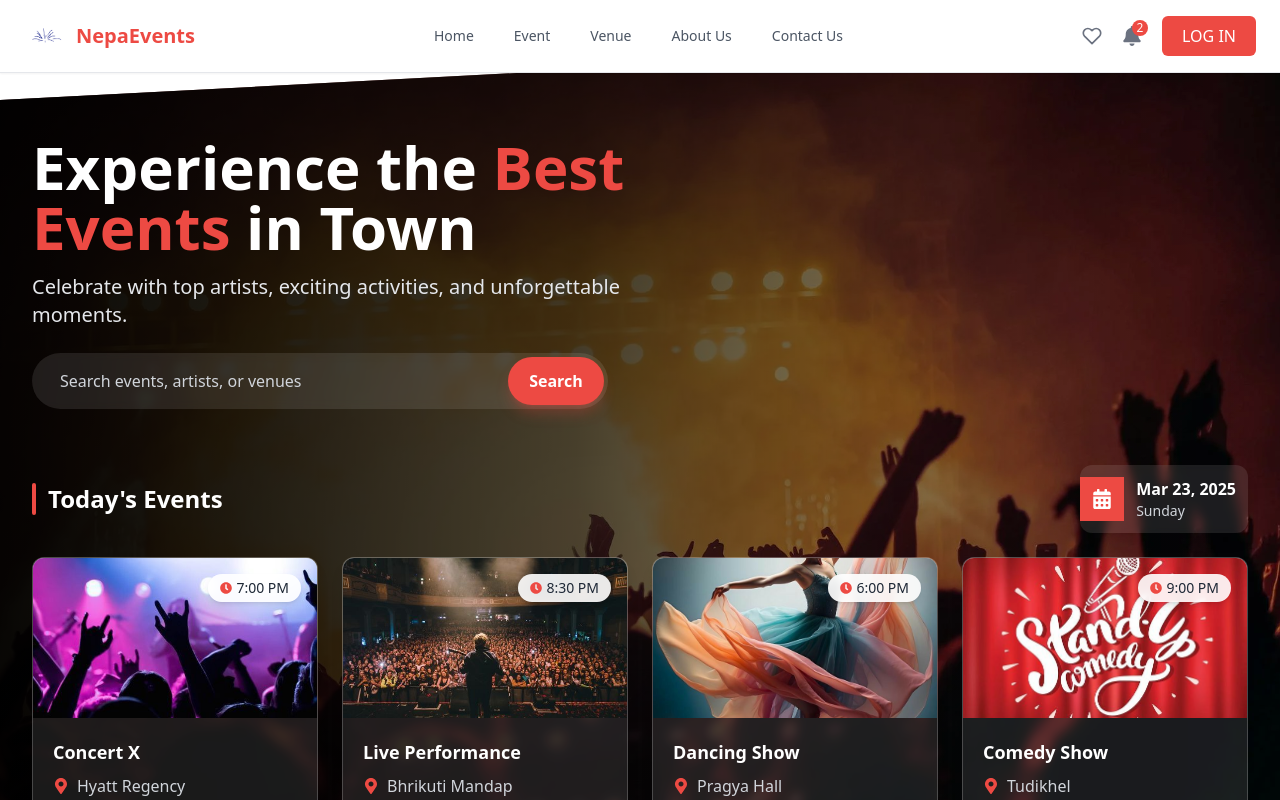
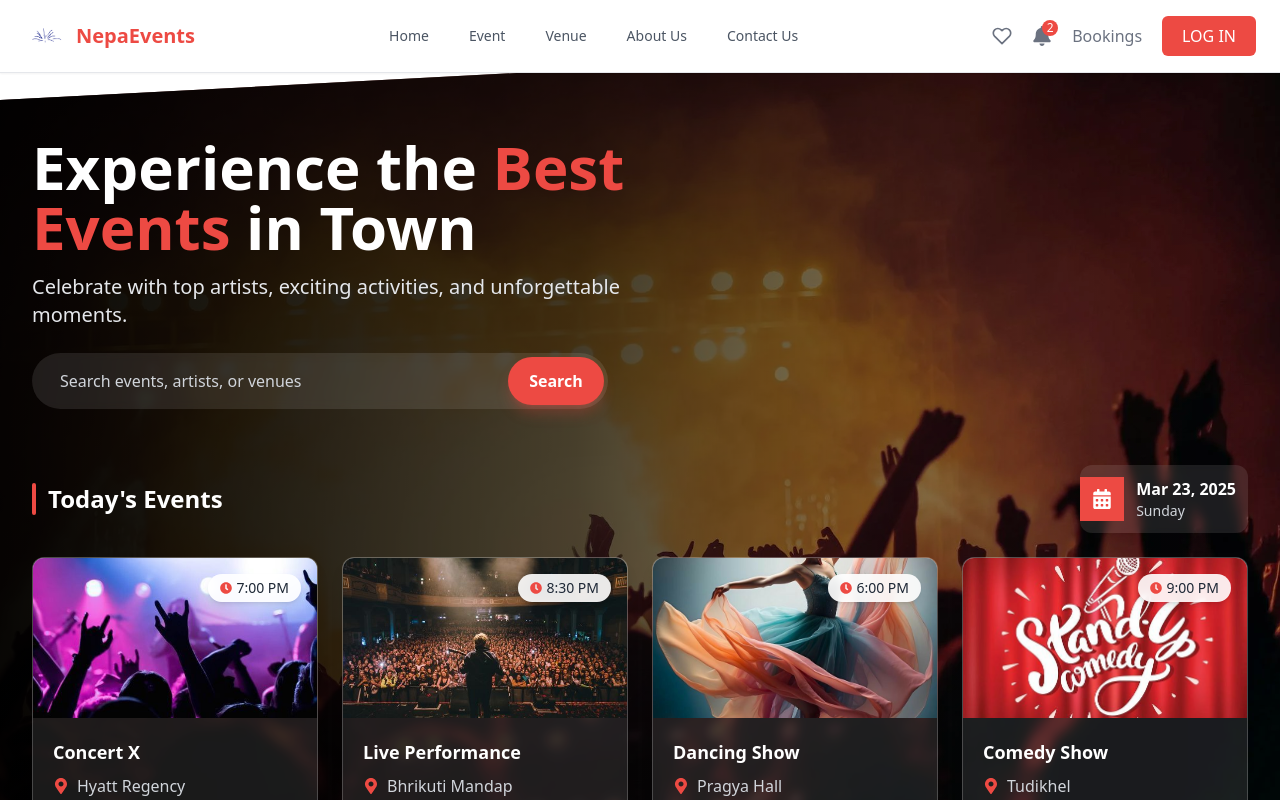
Before and after one commit to swechhyamaharjan/NepaEvents, a React (Vite) app in the folder client/: page / in a window 1280 px wide. Shown: the top 800 px of the page. Built offline with nearby package versions, Linux system fonts and the light colour scheme; no server answers.

Commit message:
Add booking detail button to navigation bar

```diff
--- a/client/src/Components/Users/NavBar.jsx
+++ b/client/src/Components/Users/NavBar.jsx
@@ -51,11 +51,17 @@ export const NavBar = () => {
 
             {/* Notifications */}
             <button className="text-gray-500 hover:text-[#ED4A43] transition-colors relative"
-            onClick={() => navigate("/notifications")}>
+              onClick={() => navigate("/notifications")}>
               <FaBell size={20} />
               <span className="absolute -top-1.5 -right-1.5 bg-[#ED4A43] text-white text-xs rounded-full h-4 w-4 flex items-center justify-center">
                 2
               </span>
+            </button>
+
+            {/* Booking Detail */}
+            <button className="text-gray-500 hover:text-[#ED4A43] transition-colors relative"
+              onClick={() => navigate("/myBookings")}>
+              Bookings
             </button>
 
             {/* Profile Dropdown */}
@@ -119,6 +125,7 @@ export const NavBar = () => {
                 LOG IN
               </button>
             )}
+
           </div>
         </div>
       </div>
```
